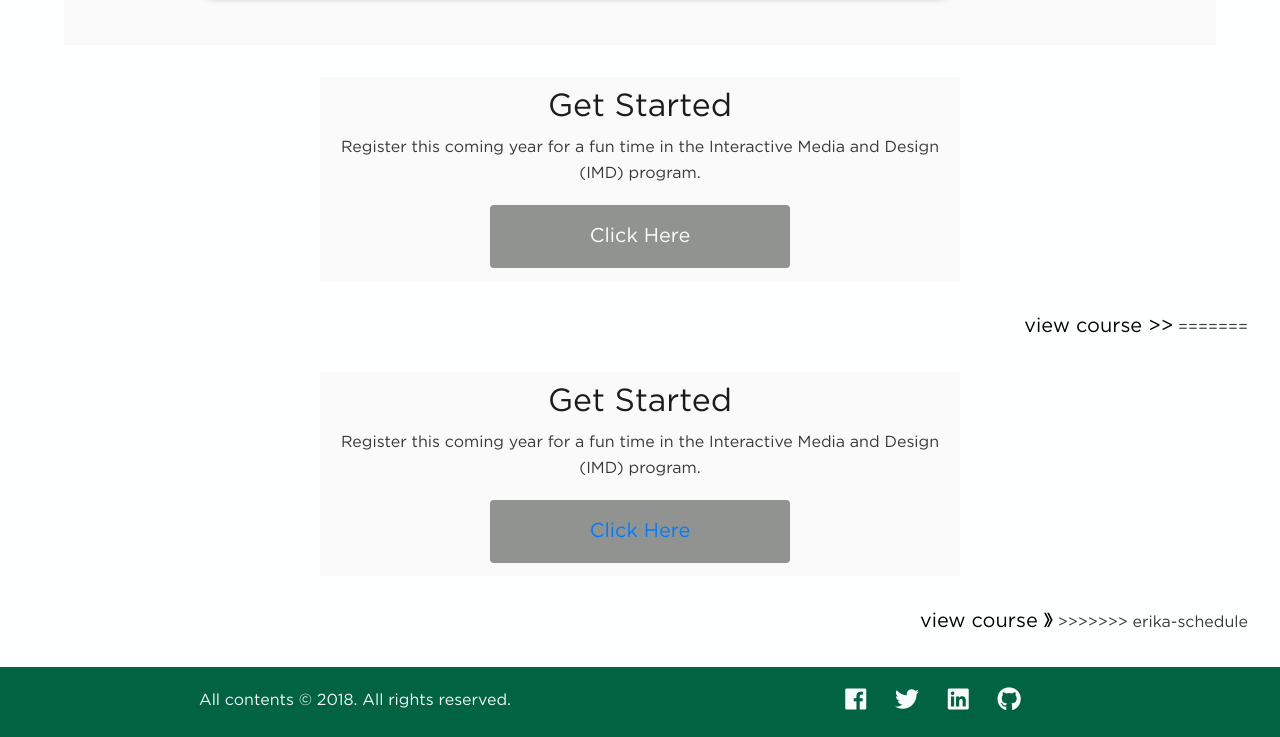
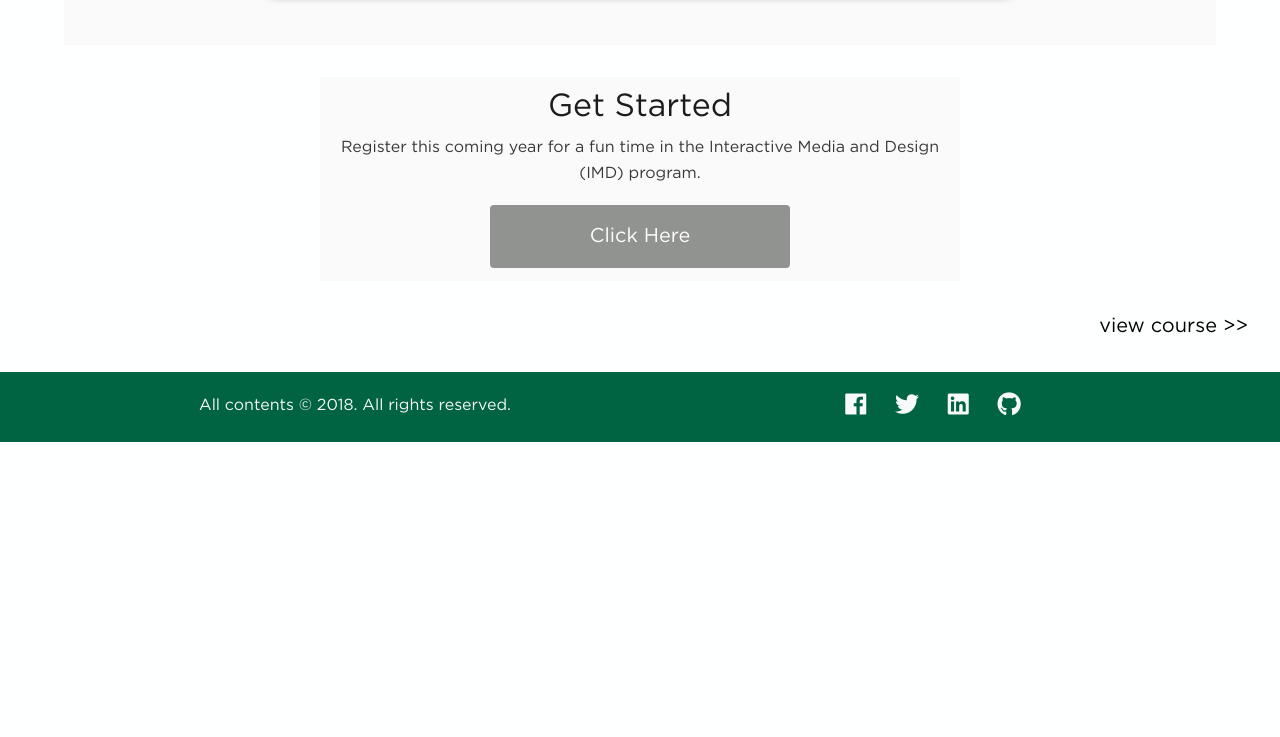
Before and after one commit to MTM6330-F18/Final-LEAFS, a website: page Schedule.html in a window 1280 px wide. Shown: the part 1075-1812 px from the top of the page. After the commit the page ends 1517 px from the top, so only its background shows below. Drawn offline with nearby package versions, Linux system fonts and the light colour scheme.

Commit message:
schedulePage

```diff
--- a/Schedule.html
+++ b/Schedule.html
@@ -70,7 +70,6 @@
         <img src="img/IMDscheduleF2018.jpg">
         <a class="lightbox-close" href="#"> <img src="img/delete-button.png"> </a>
      </div>
-<<<<<<< HEAD
   </div>
   <div class="column-02">
     <h2>Get Started</h2>
@@ -82,23 +81,6 @@
   </div>
   <div class="change">
     <a href="courses.html">view course >></a>
-=======
-  </div>
-
-  <div class="column-02">
-    <h2>Get Started</h2>
-    <p>Register this coming year for a fun time in the Interactive Media and Design (IMD) program.</p>
-    <button class="button">
-      <span>
-       <li> <a href="www.algonquincollege.com/mediaanddesign/program/interactive-media-design/">Click Here
-        <strong></strong>
-      </a></li>
-    </span>
-  </button>
-  </div>
-  <div class="change">
-    <a href="courses.html">view course 》</a>
->>>>>>> erika-schedule
   </div>
 
   <footer id="footer" class="site-footer bg-dark pt-3 pb-3">
```
